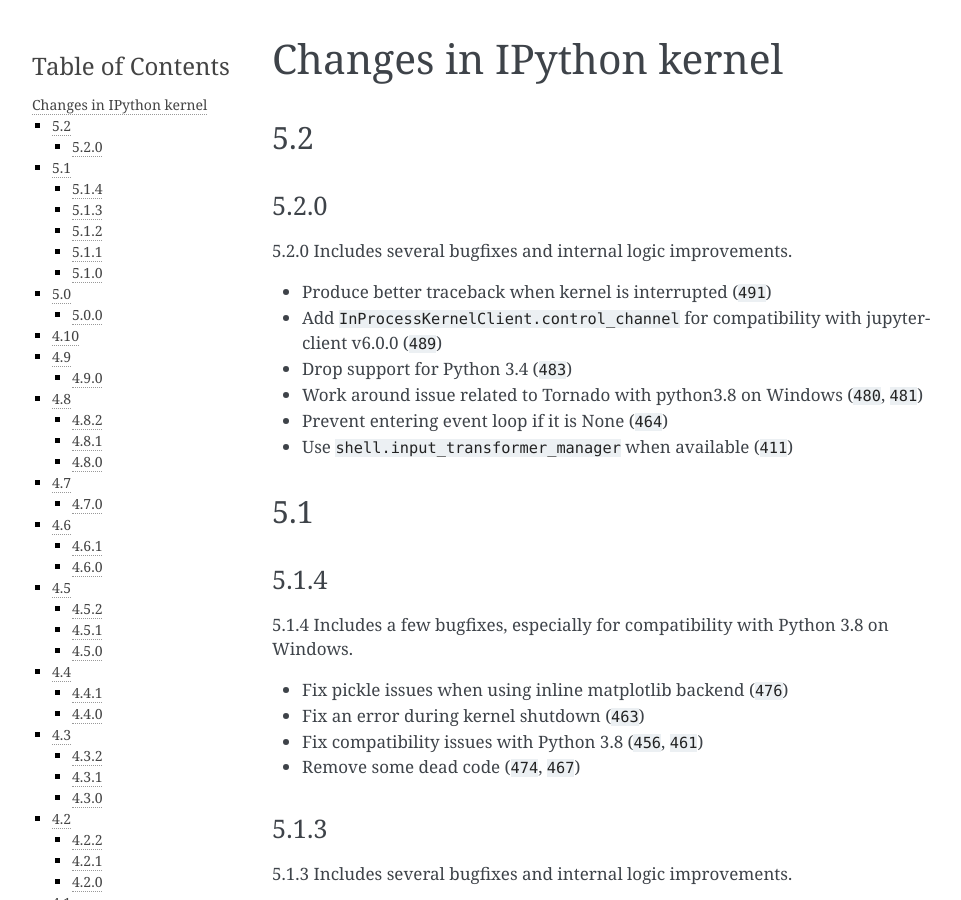
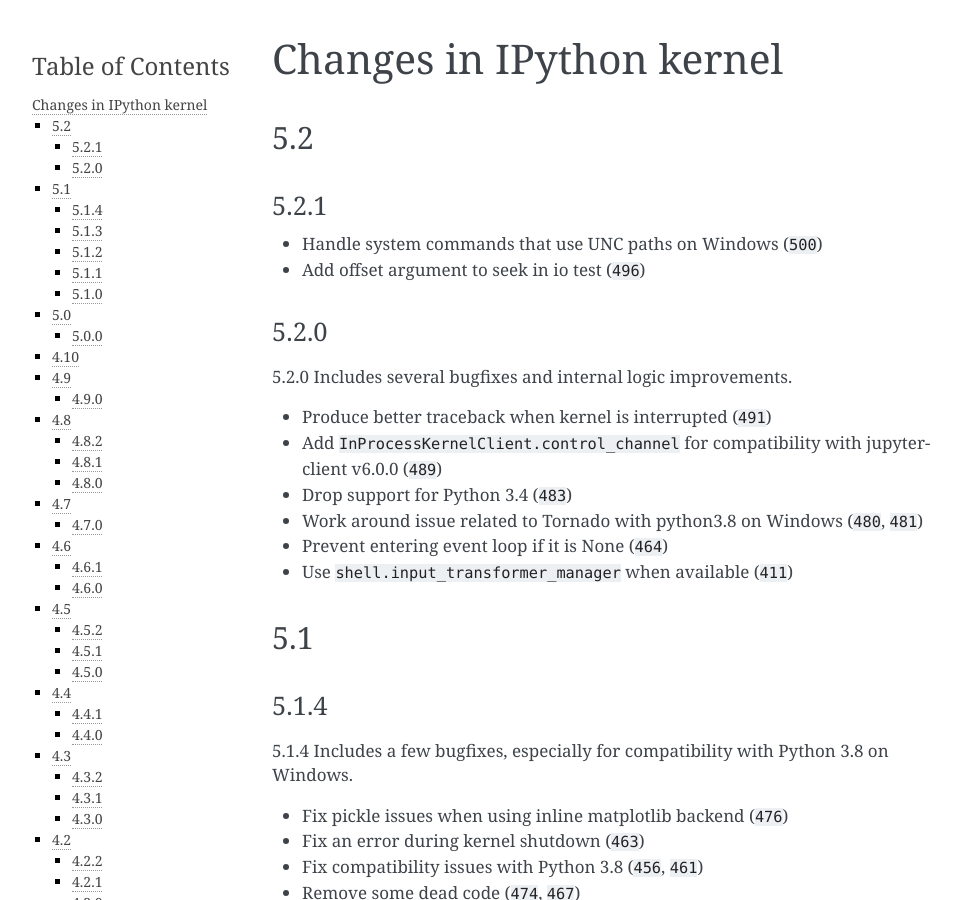
Before and after one commit to ipython/ipykernel, a Sphinx documentation site: the page built from docs/changelog.rst, in a window 1280 px wide and 900 px high. Shown: the whole window, without its empty margins (148-1109 px from the left). Built offline with Sphinx 7.4.7, drawn with Linux system fonts in a browser that asks for light colours; cross-references to code outside the pages are shown as plain code.

Commit message:
Release 5.2.1

```diff
--- a/docs/changelog.rst
+++ b/docs/changelog.rst
@@ -3,6 +3,12 @@
 
 5.2
 ---
+
+5.2.1
+*****
+
+- Handle system commands that use UNC paths on Windows (:ghpull:`500`)
+- Add offset argument to seek in io test (:ghpull:`496`)
 
 5.2.0
 *****
--- a/ipykernel/_version.py
+++ b/ipykernel/_version.py
@@ -1,4 +1,4 @@
-version_info = (5, 3, 0, 'dev')
+version_info = (5, 2, 1)
 __version__ = '.'.join(map(str, version_info[:3]))
 
 # pep440 is annoying, beta/alpha/rc should _not_ have dots or pip/setuptools
```
